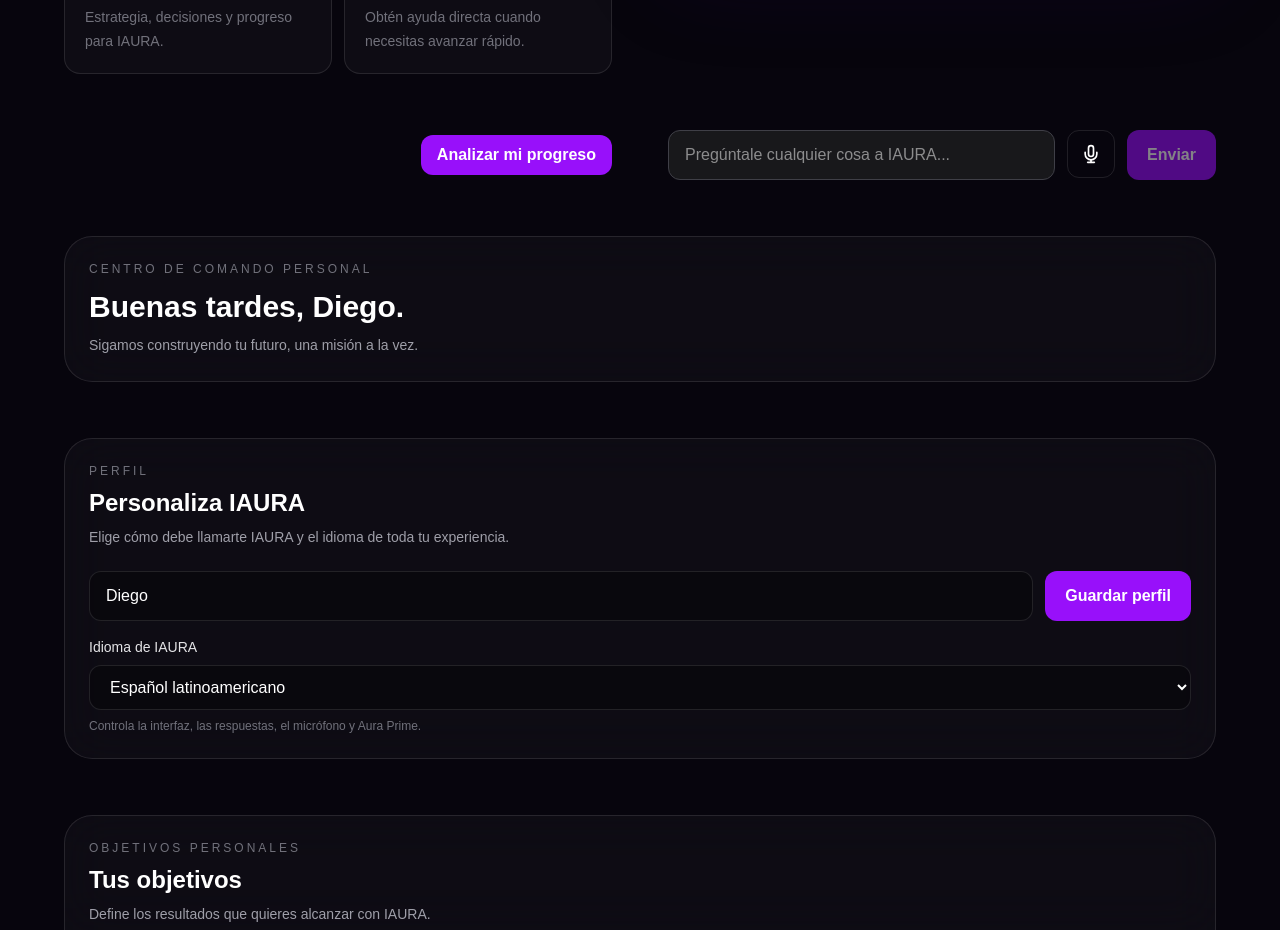
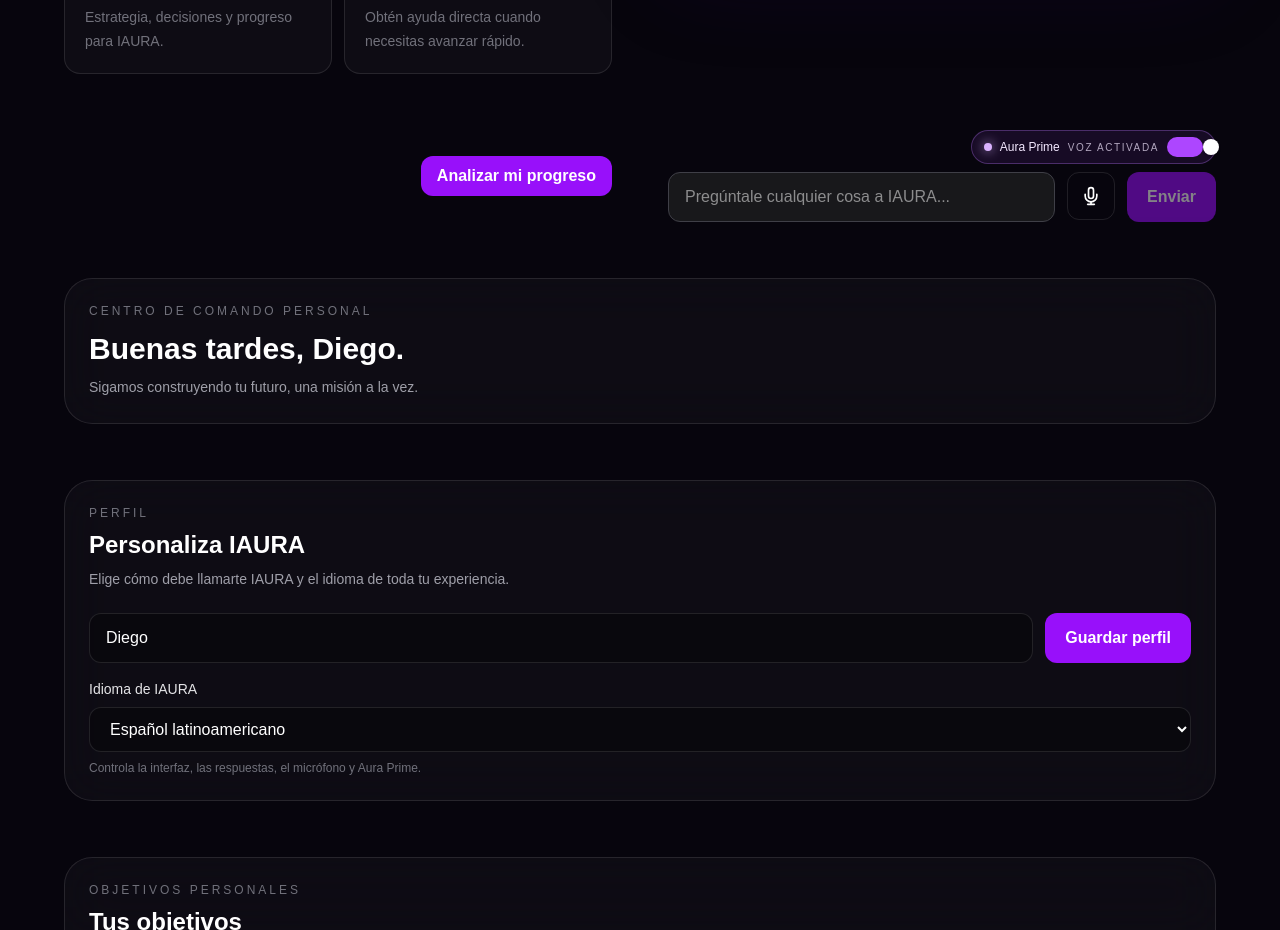
Before and after one commit to IAura-001/IAURA, a Next.js app: page / in a window 1280 px wide. Shown: the part 800-1730 px from the top of the page. Built offline with nearby package versions, Linux system fonts and the light colour scheme.

Commit message:
feat: add persistent Aura Prime voice toggle

```diff
--- a/components/sections/ChatInput.tsx
+++ b/components/sections/ChatInput.tsx
@@ -49,8 +49,10 @@ function ChatInputComponent({
   const {
     state,
     transcript,
+    voiceMode,
     captureMode,
     voiceError,
+    setVoiceMode,
     startListening,
     stopListening,
     stopSpeaking,
@@ -130,6 +132,63 @@ function ChatInputComponent({
 
   return (
     <div className="space-y-2">
+      <div className="flex justify-end">
+        <button
+          type="button"
+          role="switch"
+          aria-checked={voiceMode}
+          aria-label={
+            voiceMode
+              ? t("chat.voiceOn")
+              : t("chat.voiceOff")
+          }
+          onClick={() =>
+            setVoiceMode(!voiceMode)
+          }
+          className={[
+            "group inline-flex items-center gap-2 rounded-full border px-3 py-1.5",
+            "text-xs font-medium transition focus-visible:outline-none focus-visible:ring-2 focus-visible:ring-purple-400",
+            voiceMode
+              ? "border-purple-400/30 bg-purple-500/10 text-purple-100"
+              : "border-white/10 bg-white/[0.03] text-zinc-400",
+          ].join(" ")}
+        >
+          <span
+            className={[
+              "h-2 w-2 rounded-full transition",
+              voiceMode
+                ? "bg-purple-300 shadow-[0_0_12px_rgba(216,180,254,0.9)]"
+                : "bg-zinc-600",
+            ].join(" ")}
+            aria-hidden="true"
+          />
+          <span>Aura Prime</span>
+          <span className="text-[10px] uppercase tracking-[0.16em] opacity-70">
+            {voiceMode
+              ? t("chat.voiceOn")
+              : t("chat.voiceOff")}
+          </span>
+          <span
+            className={[
+              "relative h-5 w-9 rounded-full transition",
+              voiceMode
+                ? "bg-purple-500"
+                : "bg-zinc-700",
+            ].join(" ")}
+            aria-hidden="true"
+          >
+            <span
+              className={[
+                "absolute top-0.5 h-4 w-4 rounded-full bg-white shadow-sm transition-transform",
+                voiceMode
+                  ? "translate-x-[18px]"
+                  : "translate-x-0.5",
+              ].join(" ")}
+            />
+          </span>
+        </button>
+      </div>
+
       <form
         onSubmit={handleSubmit}
         className="flex gap-3"
--- a/core/i18n/messages.ts
+++ b/core/i18n/messages.ts
@@ -47,6 +47,8 @@ const esMessages = {
   "chat.micStart": "Hablar con IAURA",
   "chat.micStop": "Detener y enviar audio",
   "chat.voiceStop": "Detener voz",
+  "chat.voiceOn": "Voz activada",
+  "chat.voiceOff": "Voz desactivada",
   "chat.recordAudio": "Grabar audio",
   "chat.voiceUnavailable":
     "Este navegador no permite grabar audio. Prueba desde un enlace HTTPS.",
@@ -244,6 +246,8 @@ const enMessages: Record<MessageKey, string> = {
   "chat.micStart": "Talk to IAURA",
   "chat.micStop": "Stop and send audio",
   "chat.voiceStop": "Stop voice",
+  "chat.voiceOn": "Voice on",
+  "chat.voiceOff": "Voice off",
   "chat.recordAudio": "Record audio",
   "chat.voiceUnavailable":
     "This browser cannot record audio. Try again from an HTTPS link.",
@@ -431,6 +435,8 @@ const ptMessages: Record<MessageKey, string> = {
   "chat.micStart": "Falar com IAURA",
   "chat.micStop": "Parar e enviar áudio",
   "chat.voiceStop": "Parar voz",
+  "chat.voiceOn": "Voz ativada",
+  "chat.voiceOff": "Voz desativada",
   "chat.recordAudio": "Gravar áudio",
   "chat.voiceUnavailable":
     "Este navegador não consegue gravar áudio. Tente por um link HTTPS.",
@@ -615,6 +621,8 @@ const frMessages: Record<MessageKey, string> = {
   "chat.micStart": "Parler à IAURA",
   "chat.micStop": "Arrêter et envoyer l’audio",
   "chat.voiceStop": "Arrêter la voix",
+  "chat.voiceOn": "Voix activée",
+  "chat.voiceOff": "Voix désactivée",
   "chat.recordAudio": "Enregistrer l’audio",
   "chat.voiceUnavailable":
     "Ce navigateur ne peut pas enregistrer l’audio. Réessayez avec un lien HTTPS.",
--- a/hooks/useVoice.ts
+++ b/hooks/useVoice.ts
@@ -5,6 +5,7 @@ import {
   useEffect,
   useRef,
   useState,
+  useSyncExternalStore,
 } from "react";
 import { voiceEngine } from "@/core/voice/voiceEngine";
 import {
@@ -77,6 +78,69 @@ interface VoiceWindow extends Window {
 }
 
 const MAX_RECORDING_MS = 30_000;
+const VOICE_MODE_STORAGE_KEY =
+  "iaura.voice.enabled";
+const VOICE_MODE_EVENT =
+  "iaura:voice-mode-change";
+
+function getVoiceModeSnapshot(): boolean {
+  if (typeof window === "undefined") {
+    return true;
+  }
+
+  try {
+    return (
+      window.localStorage.getItem(
+        VOICE_MODE_STORAGE_KEY
+      ) !== "false"
+    );
+  } catch {
+    return true;
+  }
+}
+
+function getVoiceModeServerSnapshot(): boolean {
+  return true;
+}
+
+function subscribeToVoiceMode(
+  onStoreChange: () => void
+): () => void {
+  if (typeof window === "undefined") {
+    return () => undefined;
+  }
+
+  const handleStorage = (
+    event: StorageEvent
+  ) => {
+    if (
+      event.key === null ||
+      event.key === VOICE_MODE_STORAGE_KEY
+    ) {
+      onStoreChange();
+    }
+  };
+
+  window.addEventListener(
+    "storage",
+    handleStorage
+  );
+  window.addEventListener(
+    VOICE_MODE_EVENT,
+    onStoreChange
+  );
+
+  return () => {
+    window.removeEventListener(
+      "storage",
+      handleStorage
+    );
+    window.removeEventListener(
+      VOICE_MODE_EVENT,
+      onStoreChange
+    );
+  };
+}
 
 function chooseRecordingMimeType(): string {
   if (typeof MediaRecorder === "undefined") {
@@ -112,8 +176,11 @@ export function useVoice() {
     useState<VoiceState>("idle");
   const [transcript, setTranscript] =
     useState("");
-  const [voiceMode, setVoiceMode] =
-    useState(false);
+  const voiceMode = useSyncExternalStore(
+    subscribeToVoiceMode,
+    getVoiceModeSnapshot,
+    getVoiceModeServerSnapshot
+  );
   const [language, setLanguageState] =
     useState<SupportedLocale>(
       DEFAULT_LOCALE
@@ -136,6 +203,33 @@ export function useVoice() {
   const chunksRef = useRef<Blob[]>([]);
   const recordingTimerRef =
     useRef<number | null>(null);
+
+  const setVoiceMode = useCallback(
+    (enabled: boolean) => {
+      if (typeof window === "undefined") {
+        return;
+      }
+
+      try {
+        window.localStorage.setItem(
+          VOICE_MODE_STORAGE_KEY,
+          String(enabled)
+        );
+      } catch {
+        // Voice still works when storage is unavailable.
+      }
+
+      window.dispatchEvent(
+        new Event(VOICE_MODE_EVENT)
+      );
+
+      if (!enabled) {
+        voiceEngine.stop();
+        setState("idle");
+      }
+    },
+    []
+  );
 
   const releaseRecording = useCallback(() => {
     if (recordingTimerRef.current !== null) {
@@ -230,7 +324,7 @@ export function useVoice() {
         setState("idle");
       }
     },
-    [language]
+    [language, setVoiceMode]
   );
 
   useEffect(() => {
@@ -459,6 +553,7 @@ export function useVoice() {
       }
     }, [
       releaseRecording,
+      setVoiceMode,
       transcribeAudio,
     ]);
 
@@ -497,7 +592,11 @@ export function useVoice() {
 
       setVoiceError("unavailable");
     },
-    [captureMode, startMediaRecording]
+    [
+      captureMode,
+      setVoiceMode,
+      startMediaRecording,
+    ]
   );
 
   const stopListening = useCallback(() => {
@@ -528,6 +627,10 @@ export function useVoice() {
   }, []);
 
   async function speak(text: string) {
+    if (!getVoiceModeSnapshot()) {
+      return;
+    }
+
     const voiceText = text
       .replaceAll("I.A.U.R.A", "Aura")
       .replaceAll("IAURA", "Aura");
@@ -554,6 +657,7 @@ export function useVoice() {
     state,
     transcript,
     voiceMode,
+    setVoiceMode,
     language,
     captureMode,
     voiceError,
```
Also changed, not shown: 1 other file (tests, documents, lock files or other folders).
